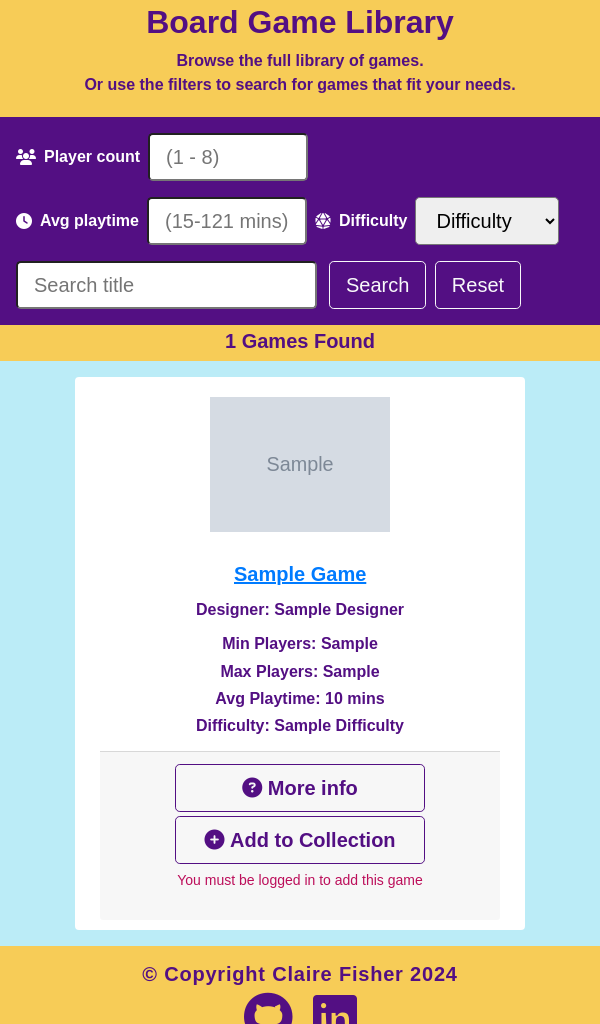
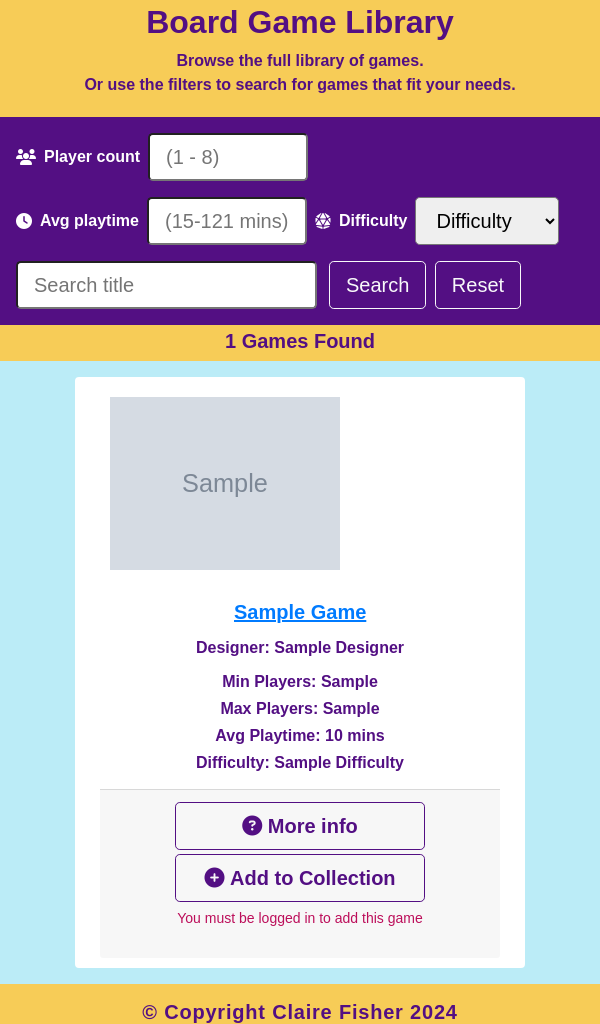
Before and after one commit to Claire-Fisher/boardgame-buddy-ms3, a Python web app: template templates/library.html in a window 600 px wide. Shown: the part 75-1099 px from the top of the page. Run offline with Jinja, Linux system fonts and the light colour scheme; the template is opened without the code that fills it: most values are stand-ins (such as "Sample title", 1, 10 or a date in 2020); grey boxes marked "Sample" are stand-in pictures.

Commit message:
fix: corrects a css bug with game img alignment on smaller screens

```diff
--- a/static/css/style.css
+++ b/static/css/style.css
@@ -105,6 +105,8 @@ main {
 }
 
 img.game-image {
+    max-width: 300%;
+    max-height: 300%;
     object-fit: contain;
     border: 10px solid white;
 }
@@ -188,10 +190,10 @@ img.game-image {
         max-width: 175px;
     }
 
-    /* library.html: game image on game card */
+    /* game.html: game image info page */
     img.game-image {
-        max-width: 300px;
-        max-height: 300px;
+        max-width: 200px;
+        max-height: 200px;
         padding: 0;
     }
 
@@ -226,10 +228,14 @@ img.game-image {
 
 @media screen and (min-width:576px) and (max-width:767px) {
 
-    /* library.html: game image on game card */
+    .game-image-container {
+        margin-left: 0;
+    }
+
+    /* game.html: game image on info page*/
     img.game-image{
-        max-width: 200px;
-        max-height: 200px;
+        max-width: 250px;
+        max-height: 250px;
         margin-left: 0;
     }
 
--- a/templates/game.html
+++ b/templates/game.html
@@ -11,8 +11,8 @@
         <div class="card m-3">
             <div class="row no-gutters p-2">
                 <div class="col-sm-12 col-md-4 my-auto game-image-container">
-                    <img id="game-image" src="{{ game.image }}"
-                            class="card-img-top"
+                    <img src="{{ game.image }}"
+                            class="card-img-top game-image"
                             alt="An image of the game {{ game.game_title}}"
                             onerror="this.onerror=null;this.src='/static/images/no-img.jpg'">
                 </div>
```
